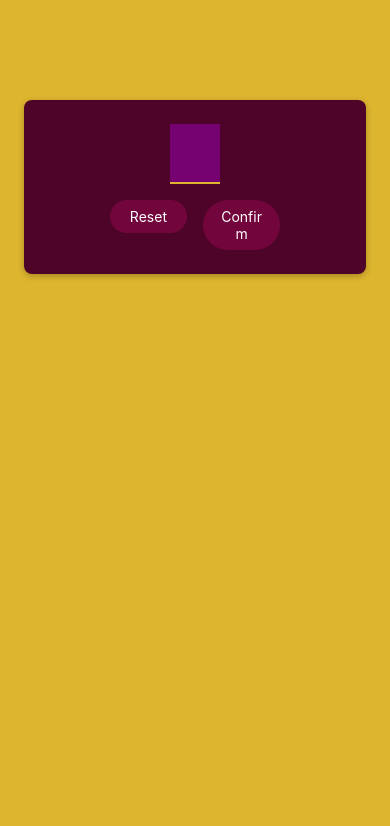
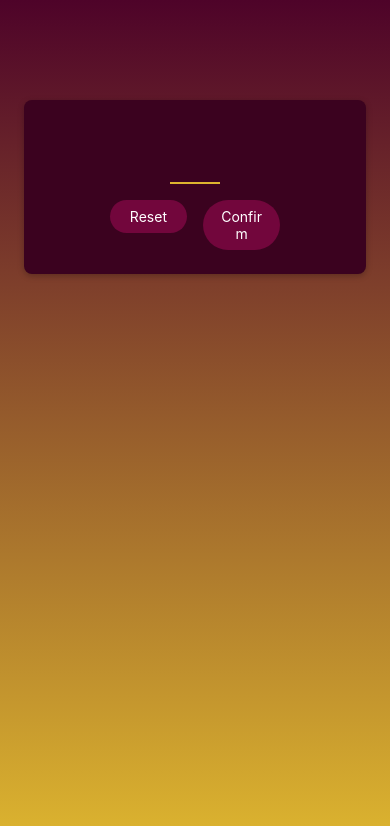
Before and after one commit to NaruNarsha/Udemy, a React Native app in the folder ReactNative/minigameApp/: screen / in a window 390 px wide. Shown: the top 826 px of the page. Built offline with nearby package versions, Linux system fonts and the light colour scheme.

Commit message:
RN 56. 선형 그러데이션 추가하기

```diff
--- a/ReactNative/minigameApp/App.js
+++ b/ReactNative/minigameApp/App.js
@@ -1,13 +1,14 @@
-import {StyleSheet, View} from 'react-native';
+import {StyleSheet} from 'react-native';
 
 import StartGameScreen from './screens/StartGameScreen';
+import { LinearGradient } from 'expo-linear-gradient';
 
 
 export default function App() {
   return (
-    <View style={styles.rootScreen}>
+    <LinearGradient colors={['#4e0329','#ddb52f']} style={styles.rootScreen}>
       <StartGameScreen />
-    </View>
+    </LinearGradient>
   );
 }
 
@@ -22,7 +23,6 @@
 
 const styles = StyleSheet.create({
   rootScreen: {
-    backgroundColor: '#ddb52f',
     flex: 1, // 전체 화면을 차지하도록 설정
   }
 });
--- a/ReactNative/minigameApp/screens/StartGameScreen.js
+++ b/ReactNative/minigameApp/screens/StartGameScreen.js
@@ -45,7 +45,7 @@
     marginTop: 100,
     marginHorizontal: 24,
     padding: 16,
-    backgroundColor: '#4e0329',
+    backgroundColor: '#3b021f',
     borderRadius: 8,
     elevation: 4,       // only for android, for ios we need to use shadow properties
     shadowColor: 'black', // only for ios
@@ -64,7 +64,6 @@
     marginVertical: 8,
     fontWeight: 'bold',
     textAlign: 'center',
-    backgroundColor: '#750270', // 영역 체크용 background color
   },
   buttonsContainer:{
     flexDirection: 'row',
```
Also changed, not shown: ReactNative/minigameApp/package.json (+6 -2 lines), 1 other file (tests, documents, lock files or other folders).
